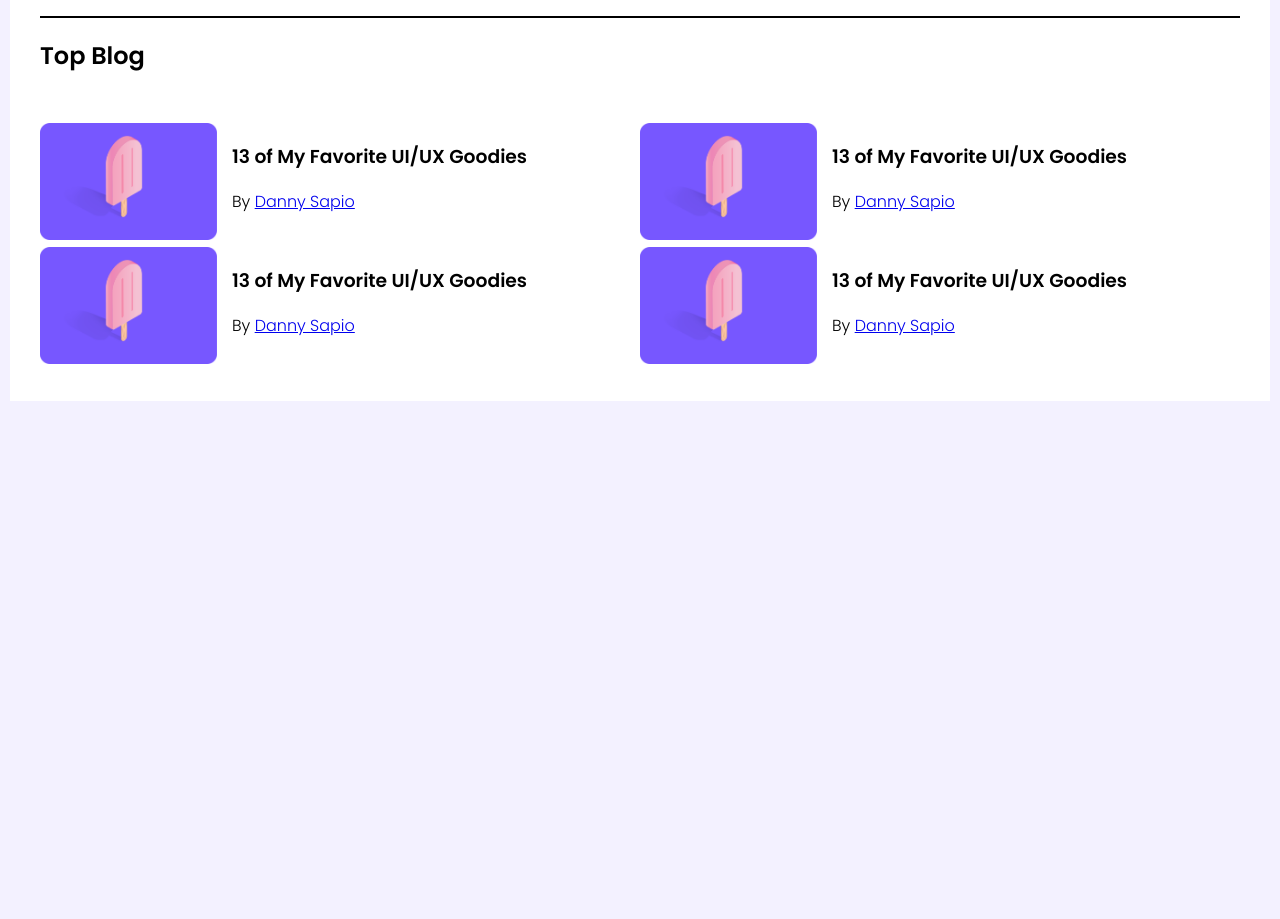
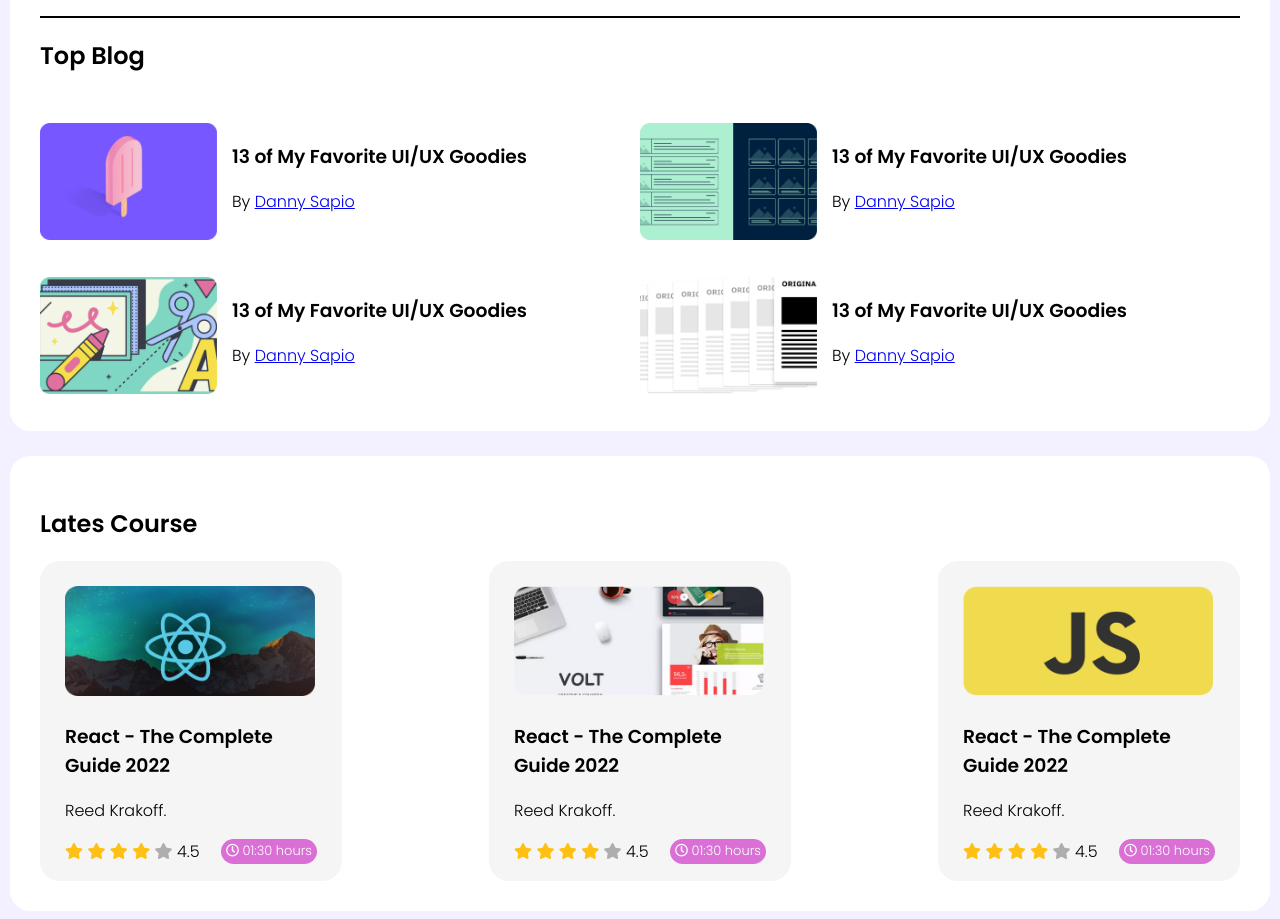
Before and after one commit to aliibnemasud/leaderboard, a plain HTML site: page index.html in a window 1280 px wide. Shown: the part 500-1419 px from the top of the page. Before the commit the page ends 909 px from the top, so only its background shows below. Drawn offline with Linux system fonts and the light colour scheme.

Commit message:
All secttin covered

```diff
--- a/css/style.css
+++ b/css/style.css
@@ -1,3 +1,5 @@
+/* Google font integration */
+@import url('https://fonts.googleapis.com/css2?family=Poppins:wght@300;600&display=swap');
 
 body{
     background-color: #F3F1FF;
@@ -56,6 +58,7 @@ Top players section
 .top-players{
     background-color: white;
     padding: 30px;
+    border-radius: 20px;
 }
 
 
@@ -90,6 +93,7 @@ top blog section css
     display: grid;
     grid-template-columns: repeat(2, 1fr);
     margin-top: 50px;
+    grid-row-gap: 30px;
 }
 .blog {
     display: flex;
@@ -101,3 +105,56 @@ top blog section css
 .content {
     margin-left: 15px;
 }
+
+/* -----------------
+course content
+------------------ */
+
+.all-course {
+    background-color: white;
+    padding: 30px;
+    border-radius: 20px;
+}
+
+.all-course{
+    margin-top: 2%;
+}
+
+.course {
+    background-color: whitesmoke;
+    padding: 25px;
+    border-radius: 20px;
+    Width: 252px;
+    Height: 270px;
+
+}
+
+.course-tamnail img{
+    width: 250px;
+    height: 110px;
+}
+
+.fa-star.field {
+    color: #FFC014;
+}
+.fa-star.empty {
+    color: #AEAEAE;
+}
+.course-info {
+    display: flex;
+    justify-content: space-between;
+}
+
+.time{
+    padding: 2px 5px;
+    margin-left: 10px;
+    border-radius: 20px;
+    background-color: orchid;
+    color: white;
+    font-size: small;
+}
+
+.courses {
+    display: flex;
+    justify-content: space-between;
+}
--- a/index.html
+++ b/index.html
@@ -5,12 +5,11 @@
     <meta http-equiv="X-UA-Compatible" content="IE=edge">
     <meta name="viewport" content="width=device-width, initial-scale=1.0">
     <title>Leaderboard</title>
+    <!-- font awsome inculded -->
+    <link rel="stylesheet" href="https://use.fontawesome.com/releases/v5.15.4/css/all.css" integrity="sha384-DyZ88mC6Up2uqS4h/KRgHuoeGwBcD4Ng9SiP4dIRy0EXTlnuz47vAwmeGwVChigm" crossorigin="anonymous">
     <!-- Main css file -->
     <link rel="stylesheet" href="css/style.css">
-    <!-- Google font integration -->
-    <style>
-        @import url('https://fonts.googleapis.com/css2?family=Poppins:wght@300;600&display=swap');
-    </style>
+
 
 </head>
 <body>
@@ -79,7 +78,7 @@
 
                     <div class="blog">
                         <div class="images">
-                            <img src="images/blogs/blog-1.png" alt="">
+                            <img src="images/blogs/blog-2.png" alt="">
                         </div>
                         <div class="content">
                             <h3>13 of My Favorite UI/UX Goodies</h3>
@@ -89,7 +88,7 @@
 
                     <div class="blog">
                         <div class="images">
-                            <img src="images/blogs/blog-1.png" alt="">
+                            <img src="images/blogs/blog-3.png" alt="">
                         </div>
                         <div class="content">
                             <h3>13 of My Favorite UI/UX Goodies</h3>
@@ -99,7 +98,7 @@
 
                     <div class="blog">
                         <div class="images">
-                            <img src="images/blogs/blog-1.png" alt="">
+                            <img src="images/blogs/blog-4.png" alt="">
                         </div>
                         <div class="content">
                             <h3>13 of My Favorite UI/UX Goodies</h3>
@@ -108,6 +107,75 @@
                     </div>
                 </div>
 
+            </div>
+
+        </section>
+
+        <section class="all-course container">
+            <h1 class="section-title">Lates Course</h1>
+            <div class="courses">
+                <div class="course">
+                    <div class="course-tamnail">
+                        <img src="images/courses/course-1.png" alt="">
+                    </div>
+                    <div class="course-details">
+                        <h3>React - The Complete Guide 2022</h3>
+                        <p>Reed Krakoff.</p>
+                        <div class="course-info">
+                            <div class="ratings">
+                                <i class="fas fa-star field"></i>
+                                <i class="fas fa-star field"></i>
+                                <i class="fas fa-star field"></i>
+                                <i class="fas fa-star field"></i>
+                                <i class="fas fa-star empty"></i>
+                                <span>4.5</span>
+                            </div>
+                            <div class="time"><i class="far fa-clock"></i> 01:30 hours</div>
+                        </div>
+                    </div>
+                </div>
+
+                <div class="course">
+                    <div class="course-tamnail">
+                        <img src="images/courses/course-2.png" alt="">
+                    </div>
+                    <div class="course-details">
+                        <h3>React - The Complete Guide 2022</h3>
+                        <p>Reed Krakoff.</p>
+                        <div class="course-info">
+                            <div class="ratings">
+                                <i class="fas fa-star field"></i>
+                                <i class="fas fa-star field"></i>
+                                <i class="fas fa-star field"></i>
+                                <i class="fas fa-star field"></i>
+                                <i class="fas fa-star empty"></i>
+                                <span>4.5</span>
+                            </div>
+                            <div class="time"><i class="far fa-clock"></i> 01:30 hours</div>
+                        </div>
+                    </div>
+                </div>
+
+                <div class="course">
+                    <div class="course-tamnail">
+                        <img src="images/courses/course-3.png" alt="">
+                    </div>
+                    <div class="course-details">
+                        <h3>React - The Complete Guide 2022</h3>
+                        <p>Reed Krakoff.</p>
+                        <div class="course-info">
+                            <div class="ratings">
+                                <i class="fas fa-star field"></i>
+                                <i class="fas fa-star field"></i>
+                                <i class="fas fa-star field"></i>
+                                <i class="fas fa-star field"></i>
+                                <i class="fas fa-star empty"></i>
+                                <span>4.5</span>
+                            </div>
+                            <div class="time"><i class="far fa-clock"></i> 01:30 hours</div>
+                        </div>
+                    </div>
+                </div>
 
             </div>
 
```
